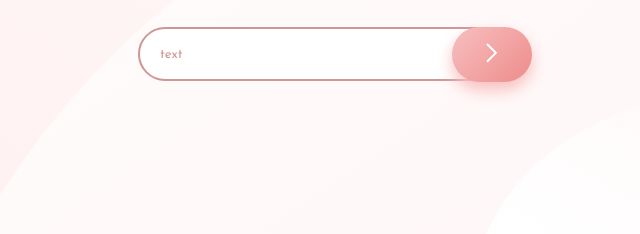
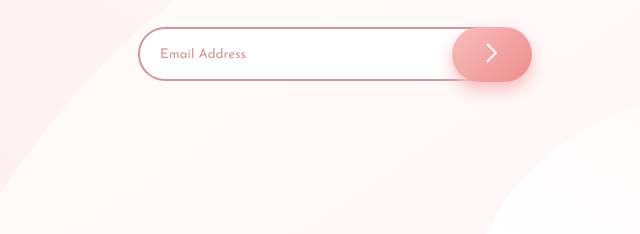
Before and after one commit to Pranali3529/Base-Apparel, a plain HTML site: page index.html in a window 1280 px wide. Shown: the part 452-686 px from the top of the page, 32-672 px from the left. Drawn offline with nearby package versions, Linux system fonts and the light colour scheme.

Commit message:
Update index.html

```diff
--- a/index.html
+++ b/index.html
@@ -48,7 +48,7 @@
         Add your email below to stay up-to-date with announcements and our launch deals.</p>
     </div>
     <div class="flex-item-3">
-      <input type="email" name="Email Address" placeholder="Email Address" value="text" focus onclick="this.value=''">
+      <input type="email" name="Email Address" placeholder="Email Address" value="Email Address" focus onclick="this.value=''">
       <input type="image" id="error" src="images/icon-error.svg" alt="error-icon">
       <button type="button" name="button" onclick="togglekey()">
         <image class="img-btn" src="images/icon-arrow.svg" alt=">">
```
